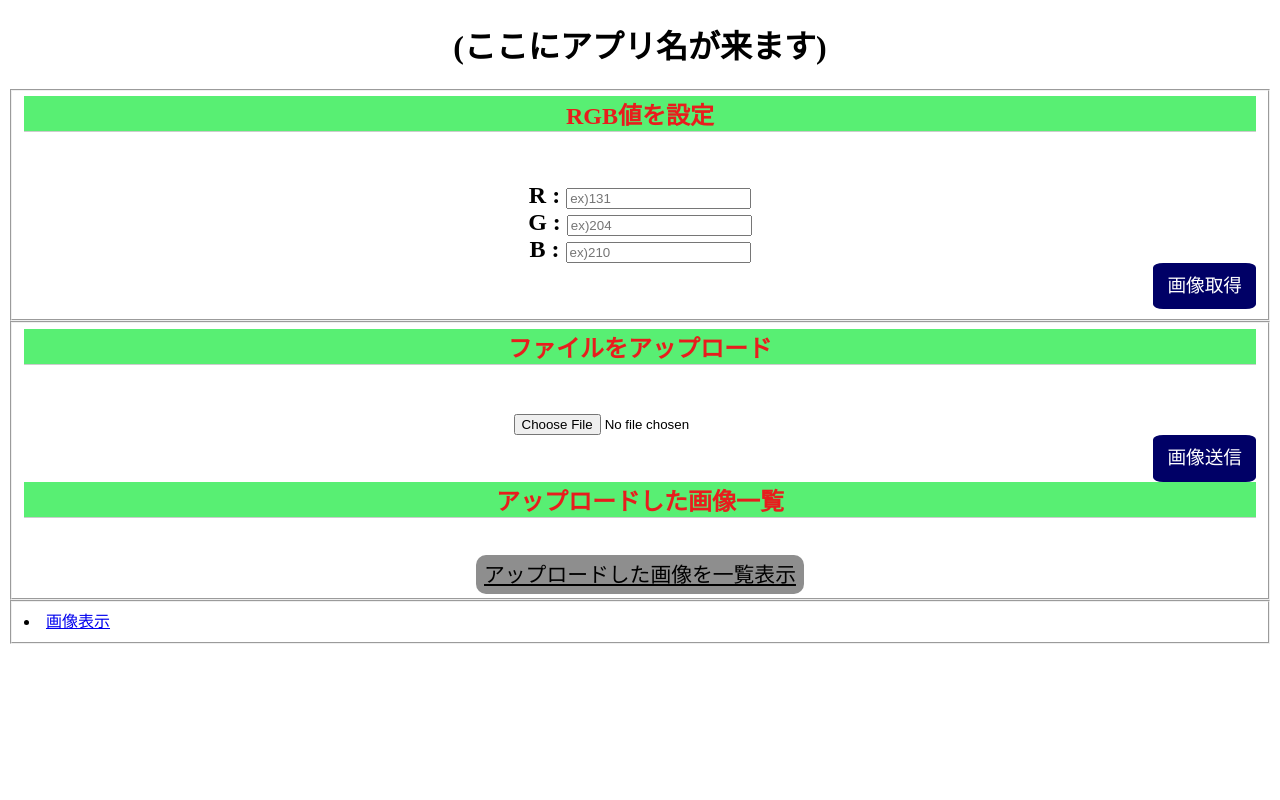
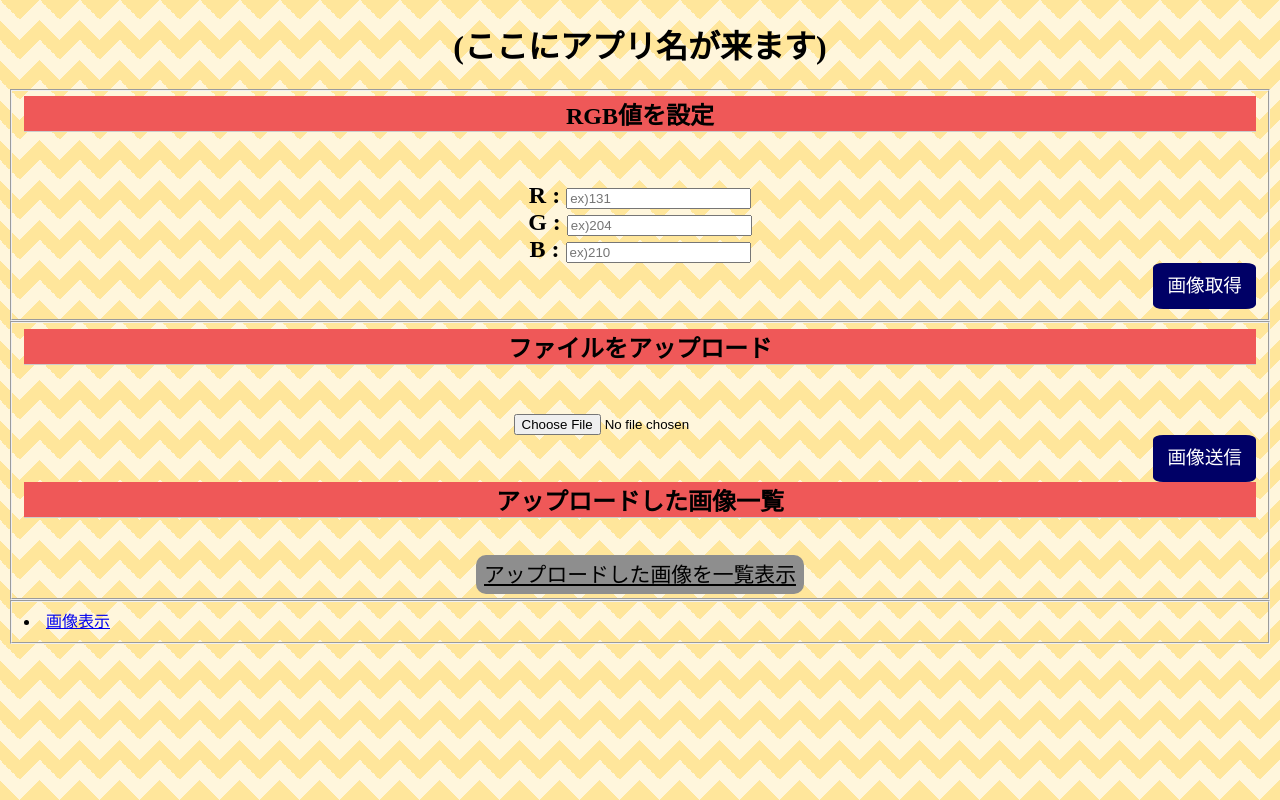
Before and after one commit to 2022AIT-OOP2-G12/GUIapp, a Flask app: page / in a window 1280 px wide. Run offline with Flask 2, Linux system fonts and the light colour scheme.

Commit message:
add_fieldset
背景の追加

```diff
--- a/static/style.css
+++ b/static/style.css
@@ -1,3 +1,23 @@
+.bg_pattern {
+  position: fixed;
+  top: 0;
+  left: 0;
+  width: 100vw;
+  height: 100vh;
+  background-color: #ffe9a7;
+  opacity: 0.4;
+  z-index: -1;
+}
+.ZigZag {
+  background-image: linear-gradient(135deg, #ffc107 25%, transparent 25%),
+    linear-gradient(225deg, #ffc107 25%, transparent 25%),
+    linear-gradient(45deg, #ffc107 25%, transparent 25%),
+    linear-gradient(315deg, #ffc107 25%, #ffe9a7 25%);
+  background-position: 20px 0, 20px 0, 0 0, 0 0;
+  background-size: 40px 40px;
+  background-repeat: repeat;
+}
+
 h1 {
   text-align: center;
   font-weight: bold;
@@ -6,11 +26,11 @@ h1 {
 h2 {
   font-size: 1.5em;
   font-weight: bold;
-  color: rgb(232, 29, 29);
+  color: rgb(0, 0, 0);
   margin: 0 0 0.5em 0;
   padding: 0;
   border-bottom: 1px solid #ccc;
-  background: rgb(88, 239, 115);
+  background: rgb(239, 88, 88);
   text-align: center;
 }
 
@@ -28,6 +48,7 @@ h2 {
 #SubmitField {
   text-align: center;
   margin-top: 4%;
+  font-weight: bold;
 }
 
 .SubmitButton_location {
--- a/templates/index.html
+++ b/templates/index.html
@@ -8,6 +8,7 @@
     <title>(ここにアプリ名が来ます)</title>
   </head>
   <body>
+    <div class="bg_pattern ZigZag"></div>
     <h1>(ここにアプリ名が来ます)</h1>
     <fieldset>
       <h2>RGB値を設定</h2>
@@ -74,7 +75,9 @@
       </form>
     </fieldset>
     <fieldset>
-        <li class="nav-item"><a class="nav-link" href="/uploaded_list/">画像表示</a></li>
+      <li class="nav-item">
+        <a class="nav-link" href="/uploaded_list/">画像表示</a>
+      </li>
     </fieldset>
   </body>
 </html>
--- a/templates/output.html
+++ b/templates/output.html
@@ -8,6 +8,7 @@
     <link href="../static/style.css" rel="stylesheet" />
   </head>
   <body>
+    <div class="bg_pattern ZigZag"></div>
     <h1>(ここにアプリ名が来ます)</h1>
     <fieldset>
       <div>
@@ -25,7 +26,7 @@
       <h2>設定値と似ている画像</h2>
       <div class="output_img">
         <!-- 画像出力 -->
-        <img src="{{ img }}" alt="画像" width="500" height="400"/>
+        <img src="{{ img }}" alt="画像" width="500" height="400" />
       </div>
     </fieldset>
 
```
Also changed, not shown: templates/saved_image.html (+8 -1 lines).
